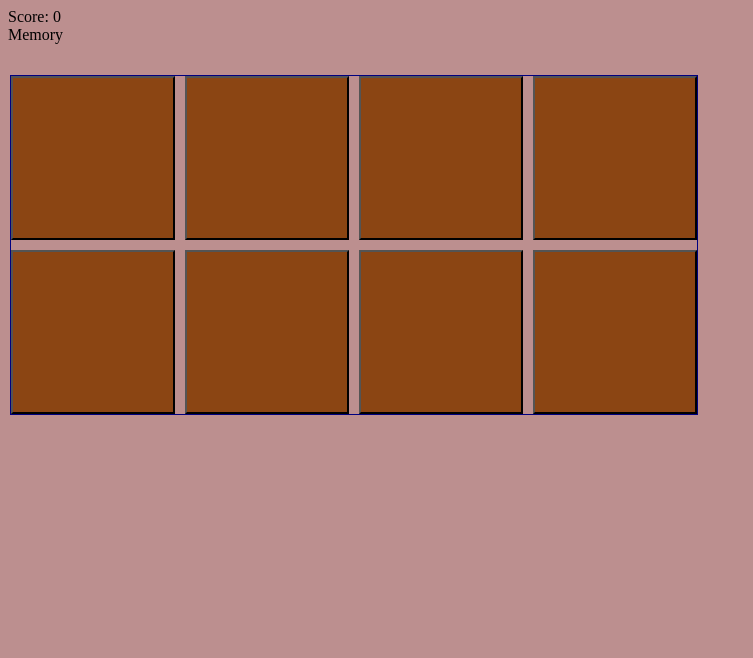
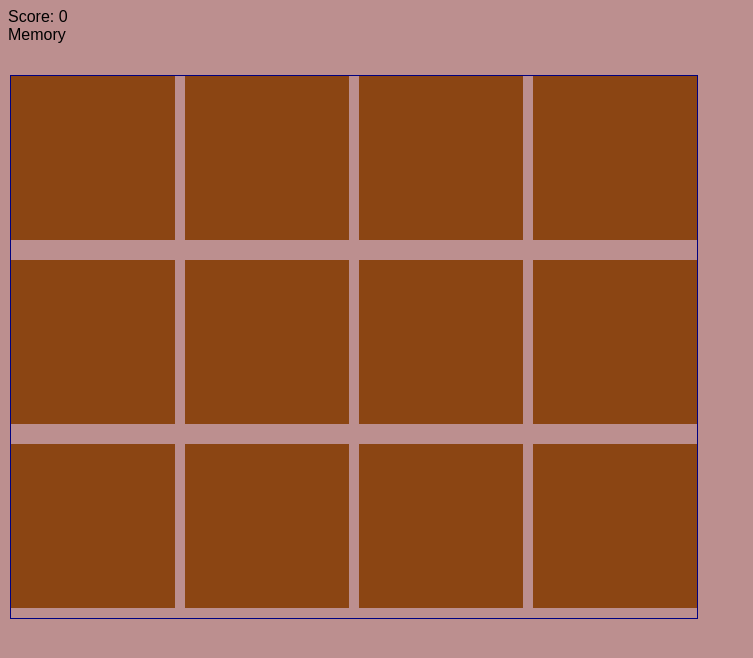
Before and after one commit to Bezifabr/WebGames, a website: page public/games/Memory/html/Memory.html in a window 1280 px wide. Shown: the whole page, without its empty margins (0-753 px from the left). Drawn offline with Linux system fonts and the light colour scheme.

Commit message:
Add Flip Cards

```diff
--- a/public/games/Memory/css/style.css
+++ b/public/games/Memory/css/style.css
@@ -3,10 +3,55 @@ html{
     background-color: rosybrown;
 }
 
-.memocard {
-    background-color: saddlebrown;
+body {
+    font-family: Arial, Helvetica, sans-serif;
+}
+
+.up {
+    color: #55DD11;
+}
+
+.card {
+    text-align: center;
+    color: #FFFFFF;
     width: 164px;
     height: 164px;
+    transition: 0.6s;
+    transform-style: preserve-3d;
+    position: relative;
+    background-color: #654321;
+}
+
+.flipper {
+    padding-left: 0px;
+    padding-right: 0px;
+    margin-bottom: 10px;
+    perspective: 1000px;
+}
+
+.flip .card {
+    transform: rotateY(180deg);
+}
+
+.front,
+.back {
+    width: 100%;
+    backface-visibility: hidden;
+    position: absolute;
+    top: 0;
+    left: 0;
+}
+
+.front {
+    z-index: 2;
+    transform: rotateY(0deg);
+    height: 100%;
+    background-color: saddlebrown;
+}
+
+.back {
+    transform: rotateY(180deg);
+    height: 100%;
 }
 
 #gameArea {
--- a/public/games/Memory/html/Memory.html
+++ b/public/games/Memory/html/Memory.html
@@ -10,14 +10,91 @@
 <div id="scoreLabel">Score: 0</div>
 <div id="pageTitle">Memory</div>
 <div id="gameArea">
-    <button class="memocard"></button>
-    <button class="memocard"></button>
-    <button class="memocard"></button>
-    <button class="memocard"></button>
-    <button class="memocard"></button>
-    <button class="memocard"></button>
-    <button class="memocard"></button>
-    <button class="memocard"></button>
+
+    <div onclick="Flip(this)" class="flipper">
+        <div class="card">
+            <div class="front"></div>
+            <div class="back"><p>Value</p></div>
+        </div>
+    </div>
+
+    <div onclick="Flip(this)" class="flipper">
+        <div class="card">
+            <div class="front"></div>
+            <div class="back"><p>Value</p></div>
+        </div>
+    </div>
+
+    <div onclick="Flip(this)" class="flipper">
+        <div class="card">
+            <div class="front"></div>
+            <div class="back"><p>Value</p></div>
+        </div>
+    </div>
+
+    <div onclick="Flip(this)" class="flipper">
+        <div class="card">
+            <div class="front"></div>
+            <div class="back"><p>Value</p></div>
+        </div>
+    </div>
+
+    <div onclick="Flip(this)" class="flipper">
+        <div class="card">
+            <div class="front"></div>
+            <div class="back"><p>Value</p></div>
+        </div>
+    </div>
+
+    <div onclick="Flip(this)" class="flipper">
+        <div class="card">
+            <div class="front"></div>
+            <div class="back"><p>Value</p></div>
+        </div>
+    </div>
+
+    <div onclick="Flip(this)" class="flipper">
+        <div class="card">
+            <div class="front"></div>
+            <div class="back"><p>Value</p></div>
+        </div>
+    </div>
+
+    <div onclick="Flip(this)" class="flipper">
+        <div class="card">
+            <div class="front"></div>
+            <div class="back"><p>Value</p></div>
+        </div>
+    </div>
+
+    <div onclick="Flip(this)" class="flipper">
+        <div class="card">
+            <div class="front"></div>
+            <div class="back"><p>Value</p></div>
+        </div>
+    </div>
+
+    <div onclick="Flip(this)" class="flipper">
+        <div class="card">
+            <div class="front"></div>
+            <div class="back"><p>Value</p></div>
+        </div>
+    </div>
+
+    <div onclick="Flip(this)" class="flipper">
+        <div class="card">
+            <div class="front"></div>
+            <div class="back"><p>Value</p></div>
+        </div>
+    </div>
+
+    <div onclick="Flip(this)" class="flipper">
+        <div class="card">
+            <div class="front"></div>
+            <div class="back"><p>Value</p></div>
+        </div>
+    </div>
+
 </div>
 </body>
 </html>
--- a/public/games/Memory/js/script.js
+++ b/public/games/Memory/js/script.js
@@ -0,0 +1,5 @@
+
+function Flip(elem){
+    elem.classList.toggle("flip");
+
+}
```
